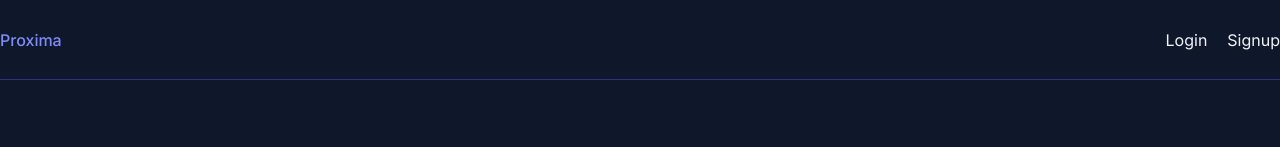
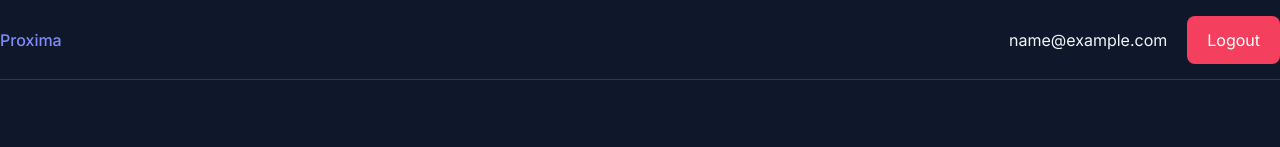
Before and after one commit to sakibb77/proxima-client, a React (Create React App) app: page / in a window 1280 px wide. Shown: the top 147 px of the page. Built offline with nearby package versions, Linux system fonts and the light colour scheme; no server answers; sample sign-in values are in the browser's storage; the HTML template or start-up script is replaced by a standard one.

Commit message:
logout added

```diff
--- a/src/components/Navbar.js
+++ b/src/components/Navbar.js
@@ -1,7 +1,16 @@
 import React from "react";
 import { Link } from "react-router-dom";
+import { useAuthContext } from "../hooks/useAuthContext";
+import { useLogout } from "../hooks/useLogout";
 
 const Navbar = () => {
+  const { user } = useAuthContext();
+  const { logout } = useLogout();
+
+  const handleLogout = () => {
+    logout();
+  };
+
   return (
     <div className="navbar container mx-auto h-20 flex items-center justify-between border-b border-indigo-900">
       <Link className="2xl font-medium text-indigo-400" to={"/"}>
@@ -9,12 +18,29 @@ const Navbar = () => {
       </Link>
 
       <nav className="flex gap-5">
+        {!user && (
+          <div className="flex gap-5">
             <Link to={"/login"} className="hover:text-indigo-400 duration-300">
               Login
             </Link>
             <Link to={"/signup"} className="hover:text-indigo-400 duration-300">
               Signup
             </Link>
+          </div>
+        )}
+
+        {user && (
+          <div className="flex gap-5 items-center">
+            <span>{user.email}</span>
+            <button
+              onClick={handleLogout}
+              type="submit"
+              className="bg-rose-500 rounded-lg text-white py-3 px-5 hover:bg-rose-50 hover:text-slate-900 duration-300"
+            >
+              Logout
+            </button>
+          </div>
+        )}
       </nav>
     </div>
   );
--- /dev/null
+++ b/src/hooks/useLogout.js
@@ -0,0 +1,14 @@
+import { useAuthContext } from "../hooks/useAuthContext";
+
+export const useLogout = () => {
+  const { dispatch: logoutDispatch } = useAuthContext();
+
+  const logout = () => {
+    //clear local storage
+    localStorage.removeItem("user");
+    //dispatch logout
+    logoutDispatch({ type: "LOGOUT" });
+  };
+
+  return { logout };
+};
```
Lines whose indentation alone changed are shown as unchanged.
